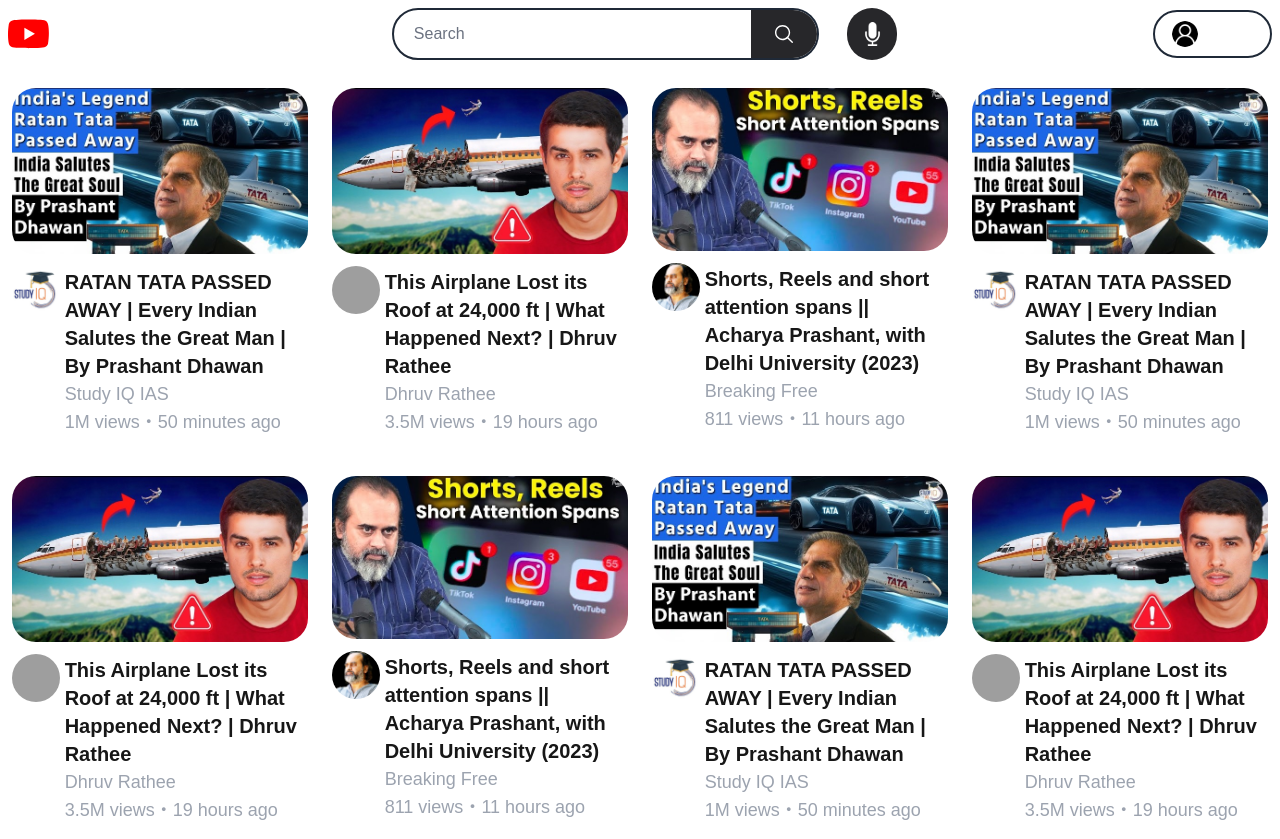
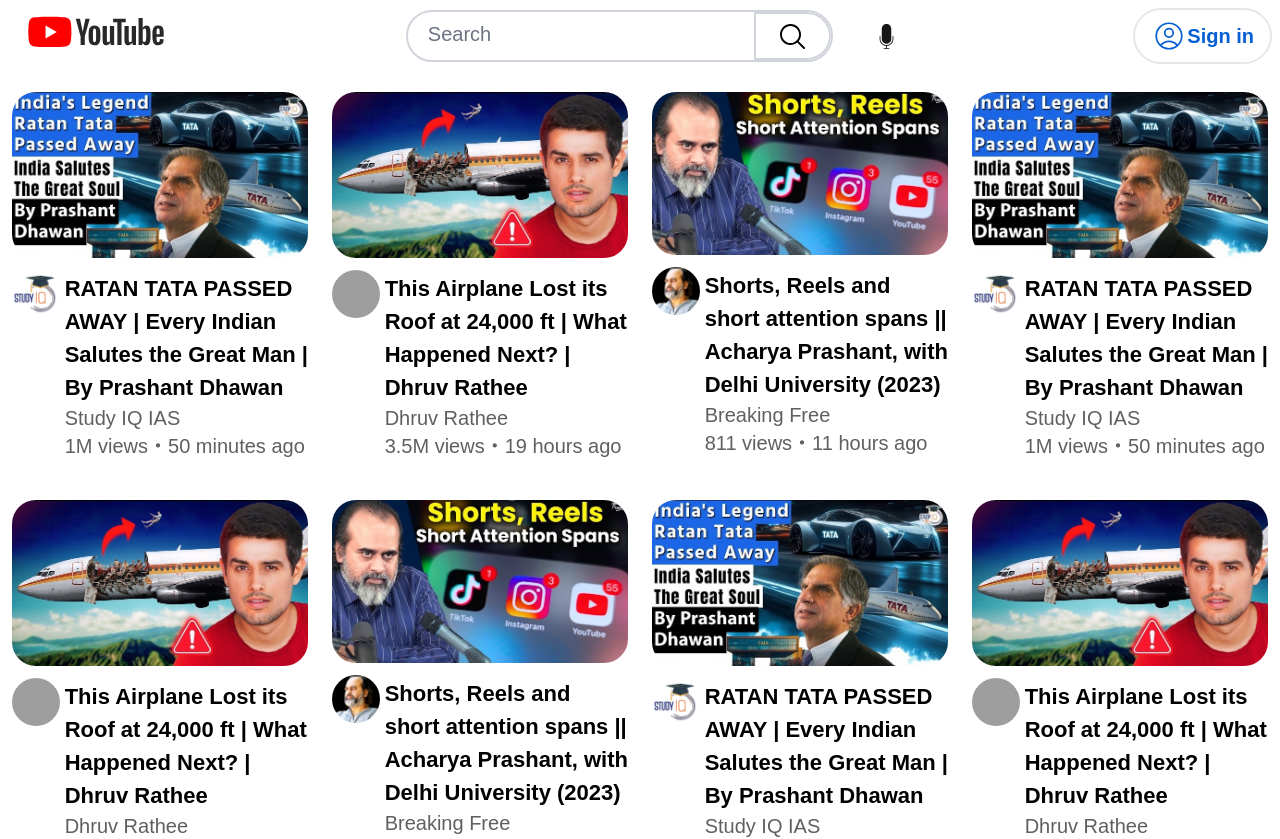
Before and after one commit to shubhams-git/youtube_clone, a Next.js app: page / in a window 1280 px wide. Shown: the top 839 px of the page. Built offline with nearby package versions, Linux system fonts and the light colour scheme; grey boxes are pictures that could not be loaded.

Commit message:
Rectified the Light Mode errors

```diff
--- a/src/components/Appbar.tsx
+++ b/src/components/Appbar.tsx
@@ -4,8 +4,11 @@
 
 export const Appbar =()=>{
     return <div className="flex justify-between p-2">
-        <div className="text-md inline-flex items-center cursor-pointer">
+        {/* <div className="hidden dark:block text-md items-center cursor-pointer">
             <img src="youtube-logo.svg" className="w-32 h-11 object-cover"></img>
+        </div> */}
+        <div>
+            <img src="YouTube-Logo.wine.svg" className="w-44 h-12 object-cover cursor-pointer"></img>
         </div>
         <div className="flex items-center w-2/3 sm:w-2/3 md:w-3/5 lg:w-2/5">
             <SearchBar/>
--- a/src/components/MicButton.tsx
+++ b/src/components/MicButton.tsx
@@ -1,5 +1,12 @@
 export const MicButton = ()=>{
-    return <div className="flex items-center justify-center h-full w-14 rounded-full bg-zinc-800 hover:bg-zinc-700">
-    <img src="microphone.png" className="w-[21px] h-[24px]"></img>
-</div>
+    return <div className="flex items-center justify-center h-full w-14 rounded-full dark:bg-zinc-800 hover:bg-zinc-300 dark:hover:bg-zinc-700 cursor-pointer">
+                <svg fill="currentColor" version="1.1" id="Capa_1" xmlns="http://www.w3.org/2000/svg" viewBox="0 0 58 58" width="25">
+                <g>
+                    <path d="M44,28c-0.552,0-1,0.447-1,1v6c0,7.72-6.28,14-14,14s-14-6.28-14-14v-6c0-0.553-0.448-1-1-1s-1,0.447-1,1v6
+                        c0,8.485,6.644,15.429,15,15.949V56h-5c-0.552,0-1,0.447-1,1s0.448,1,1,1h12c0.552,0,1-0.447,1-1s-0.448-1-1-1h-5v-5.051
+                        c8.356-0.52,15-7.465,15-15.949v-6C45,28.447,44.552,28,44,28z"/>
+                    <path d="M29,46c6.065,0,11-4.935,11-11V11c0-6.065-4.935-11-11-11S18,4.935,18,11v24C18,41.065,22.935,46,29,46z"/>
+                </g>
+                </svg>
+            </div>
 }
--- a/src/components/Searchbar.tsx
+++ b/src/components/Searchbar.tsx
@@ -1,14 +1,14 @@
 
 export const SearchBar = ()=>{
     return <div className="w-full md:pr-7">
-                <div className="flex rounded-full border-2 border-gray-800 focus-within:border-blue-800 transition-colors duration-300 overflow-hidden w-full mx-auto font-[sans-serif]">
+                <div className="flex rounded-full border-2 border-gray-300 dark:border-gray-800 focus-within:border-blue-800 transition-colors duration-300 overflow-hidden w-full mx-auto font-[sans-serif]">
                     <input
                         type="email"
                         placeholder="Search"
-                        className="w-full outline-none bg-transparent text-base text-white px-5 py-3 placeholder-gray-500 placeholder:text-base "
+                        className="w-full outline-none bg-transparent text-base text-white px-5 py-3 placeholder-gray-500 placeholder:text-xl "
                     />
-                    <button type='button' className="flex items-center justify-center bg-zinc-800  px-6">
-                        <svg xmlns="http://www.w3.org/2000/svg" viewBox="0 0 192.904 192.904" width="18px" className="fill-white">
+                    <button type='button' className="flex items-center justify-center border-2 border-gray-300 rounded-r-3xl dark:bg-zinc-800  px-6">
+                        <svg xmlns="http://www.w3.org/2000/svg" viewBox="0 0 192.904 192.904" width="25px" className="dark:fill-white">
                             <path d="m190.707 180.101-47.078-47.077c11.702-14.072 18.752-32.142 18.752-51.831C162.381 36.423 125.959 0 81.191 0 36.422 0 0 36.423 0 81.193c0 44.767 36.422 81.187 81.191 81.187 19.688 0 37.759-7.049 51.831-18.751l47.079 47.078a7.474 7.474 0 0 0 5.303 2.197 7.498 7.498 0 0 0 5.303-12.803zM15 81.193C15 44.694 44.693 15 81.191 15c36.497 0 66.189 29.694 66.189 66.193 0 36.496-29.692 66.187-66.189 66.187C44.693 147.38 15 117.689 15 81.193z"></path>
                         </svg>
                     </button>
--- a/src/components/SignInButton.tsx
+++ b/src/components/SignInButton.tsx
@@ -3,14 +3,12 @@
       <div className="">
         <button
           type="button"
-          className="flex justify-between items-center w-full text-white bg-transparent hover:bg-gray-500 rounded-full border-2 border-gray-800 font-medium text-sm px-1 sm:px-4 py-2"
+          className="flex justify-between items-center w-full text-lightSignIn dark:text-white bg-transparent hover:bg-[#def1ff]  dark:hover:bg-gray-500 rounded-full border-2 dark:border-gray-800 text-sm px-1 sm:px-4 py-2"
         >
-          <img
-            src="user.png"
-            alt="User Icon"
-            className="bg-white border-[1px] border-white rounded-full size-6 md:size-7"
-          />
-          <p className="hidden md:block text-[12px] font-light md:text-sm lg:tex-base sm:font-bold md:pl-2">Sign in</p>
+          <svg xmlns="http://www.w3.org/2000/svg" fill="none" viewBox="0 0 24 24" strokeWidth={1.2} stroke="currentColor" className="bg-white border-[1px] border-white rounded-full size-6 md:size-7 lg:size-9">
+            <path strokeLinecap="round" strokeLinejoin="round" d="M17.982 18.725A7.488 7.488 0 0 0 12 15.75a7.488 7.488 0 0 0-5.982 2.975m11.963 0a9 9 0 1 0-11.963 0m11.963 0A8.966 8.966 0 0 1 12 21a8.966 8.966 0 0 1-5.982-2.275M15 9.75a3 3 0 1 1-6 0 3 3 0 0 1 6 0Z" />
+          </svg>
+          <p className="hidden md:block text-[12px] md:text-sm lg:text-xl font-semibold">Sign in</p>
         </button>
       </div>
     );
--- a/src/components/VideoCard.tsx
+++ b/src/components/VideoCard.tsx
@@ -5,14 +5,14 @@
             <div className="col-span-1 size-14">
                 <img className="rounded-full size-12" src={props.logo}></img>
             </div>
-            <div className="col-span-11 pl-7 pt-0.5">
-                <div className="font-bold text-xl">
+            <div className="col-span-11 pl-7 pt-0.5 text-black dark:text-white">
+                <div className="font-bold text-[22px]">
                     {props.title}
                 </div>
-                <div className="col-span-11 text-gray-400 text-lg">
+                <div className="col-span-11 text-lightSubtitle font-medium dark:text-gray-400 text-xl">
                     {props.author}
                 </div>
-                <div className="col-span-11 text-gray-400 text-lg">
+                <div className="col-span-11 text-lightSubtitle dark:text-gray-400 text-xl">
                     {props.views}・{props.timestamp}
                 </div>
             </div>
--- a/src/pages/_app.tsx
+++ b/src/pages/_app.tsx
@@ -1,15 +1,6 @@
-// src/pages/_app.tsx
 import "@/styles/globals.css";
 import type { AppProps } from "next/app";
-import { useEffect } from "react";
 
 export default function App({ Component, pageProps }: AppProps) {
-  useEffect(() => {
-    // Force dark mode by adding the class directly to the <html> tag
-    if (typeof window !== "undefined") {
-      document.documentElement.classList.add("dark");
-    }
-  }, []);
-
   return <Component {...pageProps} />;
 }
--- a/src/pages/_document.tsx
+++ b/src/pages/_document.tsx
@@ -1,9 +1,8 @@
-// src/pages/_document.tsx
 import { Html, Head, Main, NextScript } from "next/document";
 
 export default function Document() {
   return (
-    <Html lang="en" className="dark">
+    <Html lang="en">
       <Head />
       <body className="antialiased">
         <Main />
--- a/src/pages/index.tsx
+++ b/src/pages/index.tsx
@@ -2,7 +2,7 @@
 import { Appbar } from "@/components/Appbar";
 export default function Home() {
   return (
-    <div>
+    <div className="bg-white dark:bg-black">
       <Appbar />
       <VideoGrid />
     </div>
--- a/tailwind.config.ts
+++ b/tailwind.config.ts
@@ -6,12 +6,14 @@
     "./src/components/**/*.{js,ts,jsx,tsx,mdx}",
     "./src/app/**/*.{js,ts,jsx,tsx,mdx}",
   ],
-  darkMode: "class", // Apply dark mode based on a class
+  darkMode: "media",
   theme: {
     extend: {
       colors: {
         background: "var(--background)",
         foreground: "var(--foreground)",
+        lightSubtitle:"#606060",
+        lightSignIn:"#065fd4",
       },
     },
   },
```
Also changed, not shown: public/YouTube-Logo.wine.svg (added), public/youtube-logo-light.svg (added).
